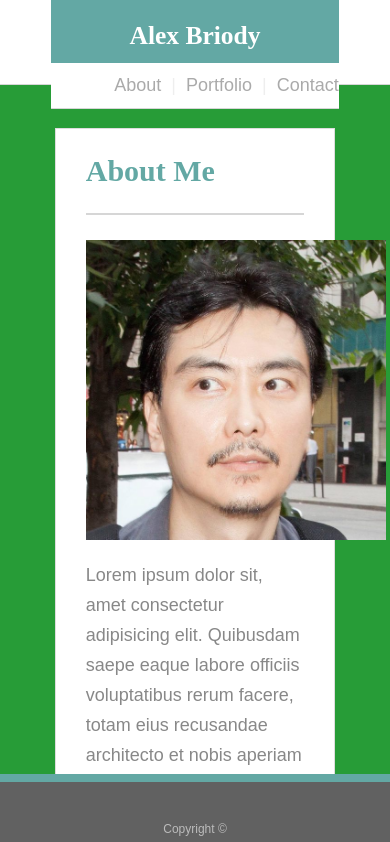
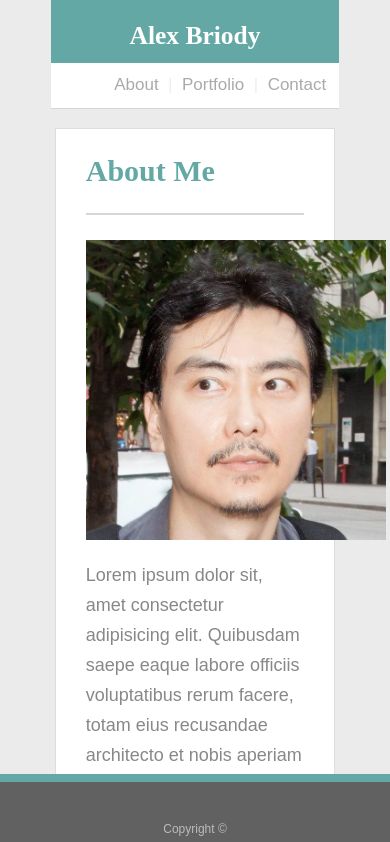
Before and after one commit to AlexBriody/Responsive-Portfolio, a plain HTML site: page index.html in a window 390 px wide. Shown: the top 842 px of the page. Drawn offline with Linux system fonts and the light colour scheme.

Commit message:
media queries header bar

```diff
--- a/assets/css/style.css
+++ b/assets/css/style.css
@@ -1,4 +1,4 @@
-/*Assignment 1 Basic Portfolio style.css*/
+/*Assignment 2 Responsive Portfolio style.css*/
 
 *{
     box-sizing: border-box;
@@ -75,6 +75,7 @@ a:visited {
     top: 120px;
     margin-left: auto;
     margin-right: auto;
+    margin-bottom: 200px;
     padding-left: 30px;
     padding-right: 30px;
 }
@@ -113,10 +114,6 @@ p {
 
 @media screen and (max-width: 980px) {
 
-    body{
-        background: rgb(190, 66, 66);
-        }
-
     #bio {
         width: 75%;
         height: 580px;
@@ -126,14 +123,11 @@ p {
      #smallHeaderBox{
         width: 74%;
         }
+
 }
 
 
 @media screen and (max-width: 768px) {
-
-    body {
-         background: #333;
-         }
 
     #bio {
         width: 75%;
@@ -150,17 +144,30 @@ p {
         width: 74%;
     }
 
+    #largeHeaderBox {
+        color: #EBEBEB;
+        border-bottom: 0px solid #EBEBEB;
+    }
+
+    #nameBox{
+        width: 230px;
+    }
+
+    #linkBox {
+        padding-right: 3%;
+    }
+
+    #largeHeaderBox {
+        background-color: #EBEBEB;
+        border-bottom: 0px solid #EBEBEB;
+        }
 }
 
     @media screen and (max-width: 640px) {
 
-        body {
-             background: rgb(39, 156, 55);
-             }
-
         #bio {
             width: 75%;
-            height: 990px;
+            height: 1060px;
             margin-bottom: 120px;
             }
 
@@ -180,6 +187,7 @@ p {
         #linkBox {
             width: 100%;
             height: 55%;
+            font-size: .85em;
             padding-left: 22%;
             padding-top: 4%;
         }
--- a/assets/css/style2.css
+++ b/assets/css/style2.css
@@ -1,4 +1,4 @@
-/*Assignment 1 Basic Portfolio style2.css */
+/*Assignment 2 Responsive Portfolio style2.css */
 
 *{
     box-sizing: border-box;
@@ -75,9 +75,9 @@ a:visited {
     top: 120px;
     margin-left: auto;
     margin-right: auto;
+    margin-bottom: 200px;
     padding-left: 30px;
     padding-right: 30px;
-
 }
 
 p {
@@ -124,17 +124,12 @@ p {
     padding-top: 40px;
     border-top: 8px solid #63A8A4;
     background-color: #616161;
-    margin-top: 450px;
     position: fixed;
     left: 0px;
     bottom: 0px;
 }
 
 @media screen and (max-width: 980px) {
-
-    body{
-        background: rgb(190, 66, 66);
-        }
 
     #contact {
         width: 75%;
@@ -145,14 +140,11 @@ p {
      #smallHeaderBox{
         width: 74%;
         }
+
 }
 
 
 @media screen and (max-width: 768px) {
-
-    body {
-         background: #333;
-         }
 
     #contact {
         width: 75%;
@@ -164,13 +156,22 @@ p {
         width: 74%;
     }
 
+    #nameBox{
+        width: 230px;
+    }
+
+    #linkBox {
+        padding-right: 3%;
+    }
+
+    #largeHeaderBox {
+        background-color: #EBEBEB;
+        border-bottom: 0px solid #EBEBEB;
+        }
+
 }
 
     @media screen and (max-width: 640px) {
-
-        body {
-             background: rgb(39, 156, 55);
-             }
 
         #contact {
             width: 75%;
@@ -187,6 +188,7 @@ p {
         #linkBox {
             width: 100%;
             height: 55%;
+            font-size: .85em;
             padding-left: 22%;
             padding-top: 4%;
         }
--- a/assets/css/style3.css
+++ b/assets/css/style3.css
@@ -1,4 +1,4 @@
-/*Assignment 1 Basic Portfolio style3.css*/
+/*Assignment 2 Responsive Portfolio style3.css*/
 
 *{
     box-sizing: border-box;
@@ -97,6 +97,7 @@ img {
  }
 
 #footer {
+    clear: both;
     font-size: 12px;
     font-family: Arial, Helvetica, sans-serif;
     text-align: center;
@@ -106,7 +107,6 @@ img {
     padding-top: 40px;
     border-top: 8px solid #63A8A4;
     background-color: #616161;
-    margin-top: 150px;
     position: fixed;
     left: 0px;
     bottom: 0px;
@@ -179,10 +179,6 @@ img {
 
 @media screen and (max-width: 980px) {
 
-    body{
-        background: rgb(190, 66, 66);
-        }
-
     #portfolio {
         width: 670px;
         height: 730px;
@@ -233,14 +229,11 @@ img {
         left: 75px;
         top: 636px;
     }
+
 }
 
 
 @media screen and (max-width: 768px) {
-
-    body {
-         background: #333;
-         }
 
     #portfolio {
         width: 600px;
@@ -260,7 +253,7 @@ img {
     }
 
     #smallHeaderBox{
-        width: 74%;
+        width: 79%;
     }
 
     img {
@@ -309,13 +302,22 @@ img {
         left: 25px;
         top: 684px;
     }
+
+    #nameBox{
+        width: 230px;
+    }
+
+    #linkBox {
+        padding-right: 3%;
+    }
+
+    #largeHeaderBox {
+        background-color: #EBEBEB;
+        border-bottom: 0px solid #EBEBEB;
+        }
 }
 
     @media screen and (max-width: 640px) {
-
-        body {
-             background: rgb(39, 156, 55);
-             }
 
         #portfolio {
             width: 400px;
@@ -332,6 +334,7 @@ img {
         #linkBox {
             width: 100%;
             height: 55%;
+            font-size: .85em;
             padding-left: 22%;
             padding-top: 4%;
         }
```
Also changed, not shown: contact.html (+1 -1 lines), index.html (+1 -1 lines), portfolio.html (+1 -1 lines).
